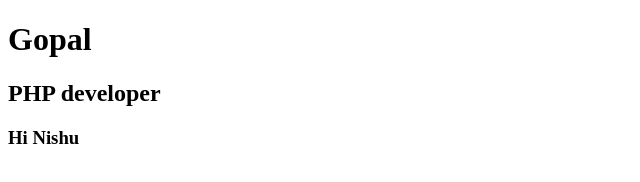
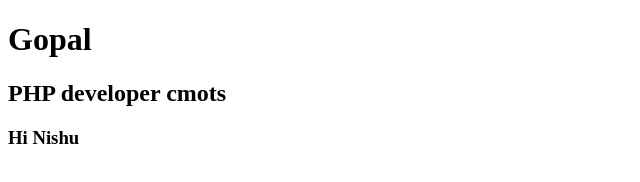
Before and after one commit to gopalmali-gm/myproject, a plain HTML site: page index.html in a window 1280 px wide. Shown: the full height of the page, 0-640 px from the left. Drawn offline with Linux system fonts and the light colour scheme.

Commit message:
change cmots

```diff
--- a/index.html
+++ b/index.html
@@ -7,7 +7,7 @@
 </head>
 <body>
     <h1>Gopal</h1>
-    <h2>PHP developer</h2>
+    <h2>PHP developer cmots</h2>
     <h3>Hi Nishu</h3>
 </body>
 </html>
```
